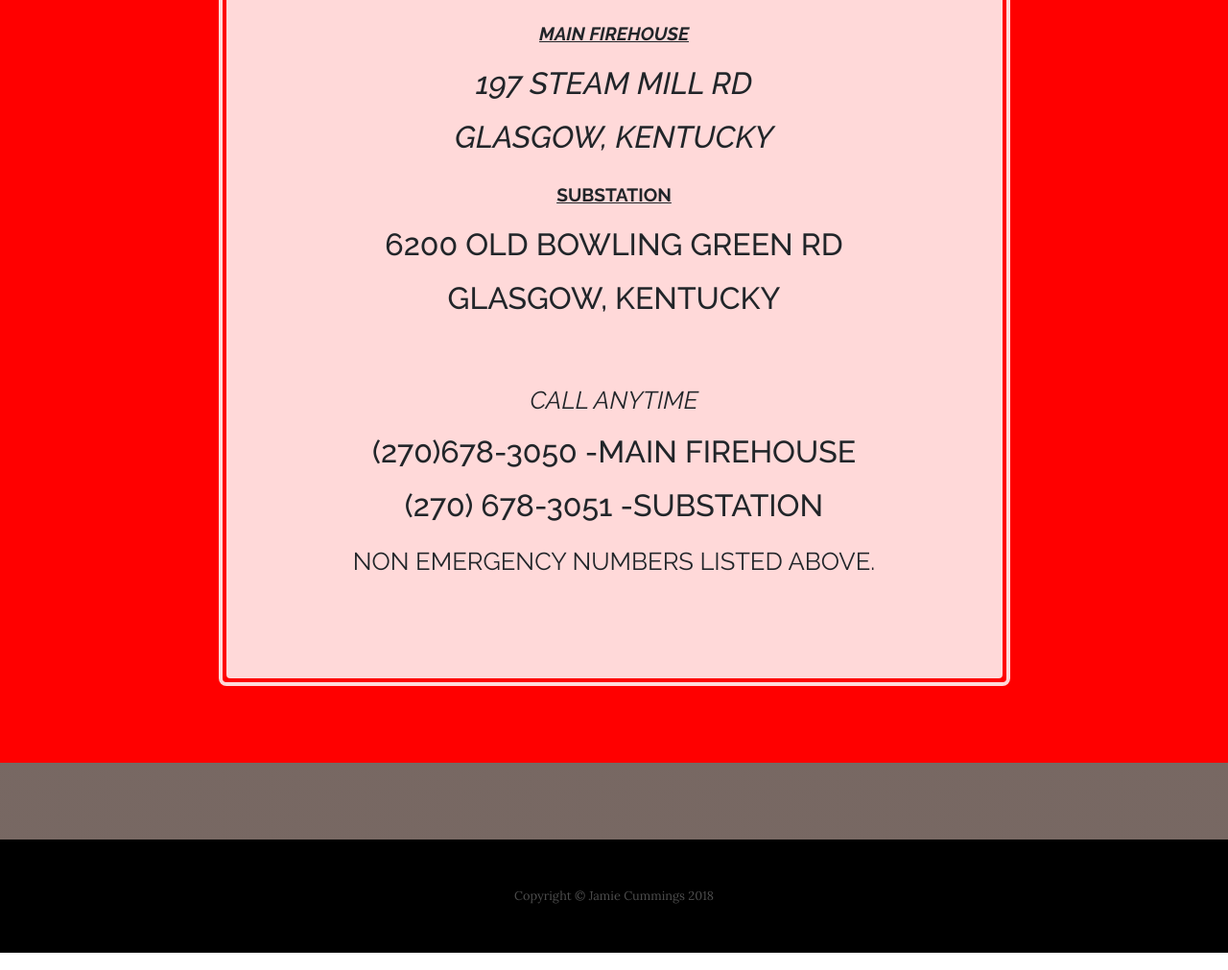
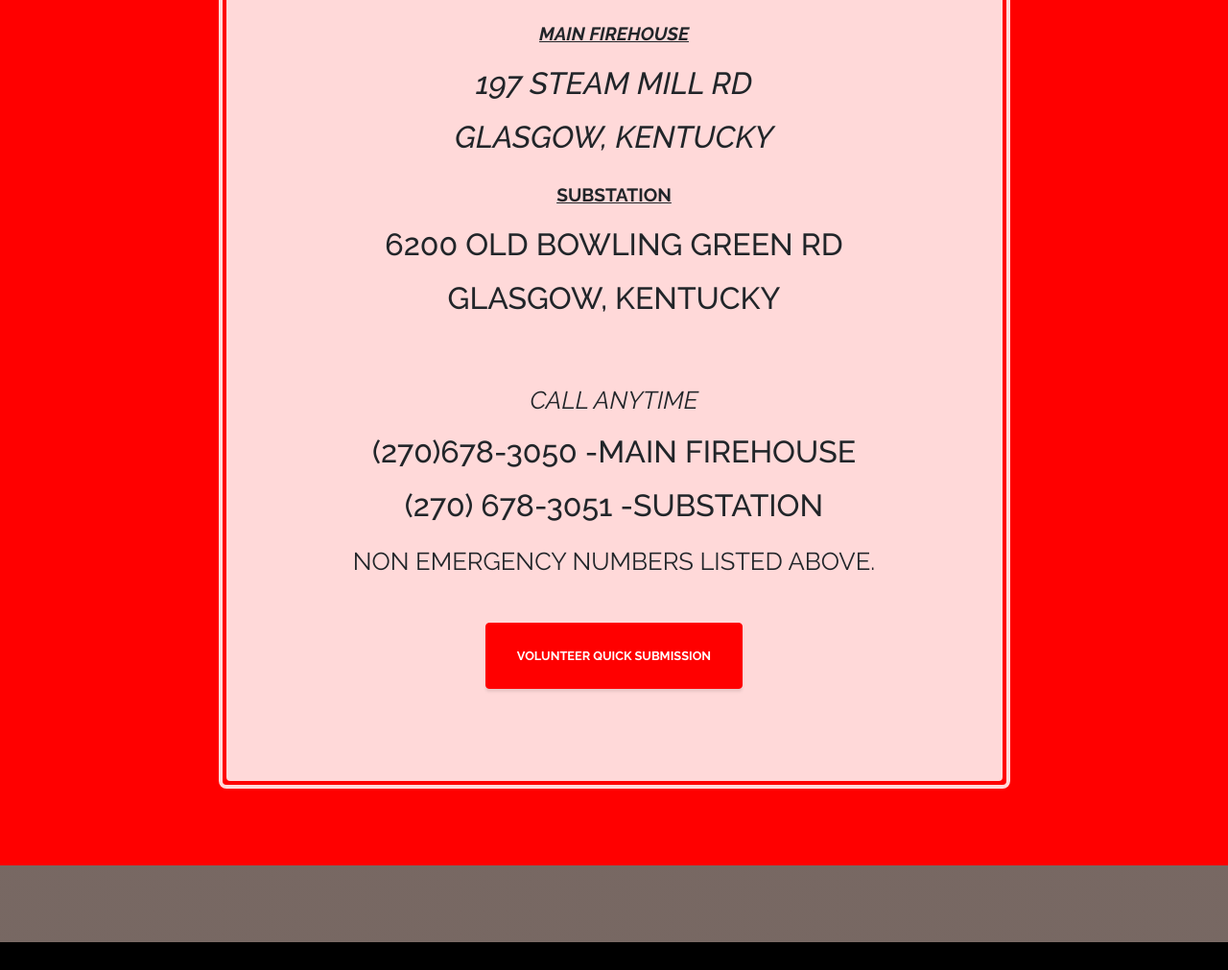
Before and after one commit to SouthBarrenVFD/SouthBarrenVFD.github.io, a website: page contact.html in a window 1280 px wide. Shown: the part 1347-2358 px from the top of the page at 96% size. Drawn offline with Linux system fonts and the light colour scheme.

Commit message:
added form

```diff
--- a/contact.html
+++ b/contact.html
@@ -101,6 +101,10 @@
                   <br>
                   <small>Non emergency numbers listed above.</small>
                   </p>
+                  <br>
+                  <div class="intro-button mx-auto" style="position: relative;">
+                    <a class="btn btn-primary btn-xl" href="https://docs.google.com/forms/d/e/1FAIpQLSeLINcitqfzZpYDdeE5xY05x4HTPwbh_E_IbE69i62qcke7nQ/viewform">Volunteer Quick Submission</a>
+                  </div>
             </div>
           </div>
         </div>
```
